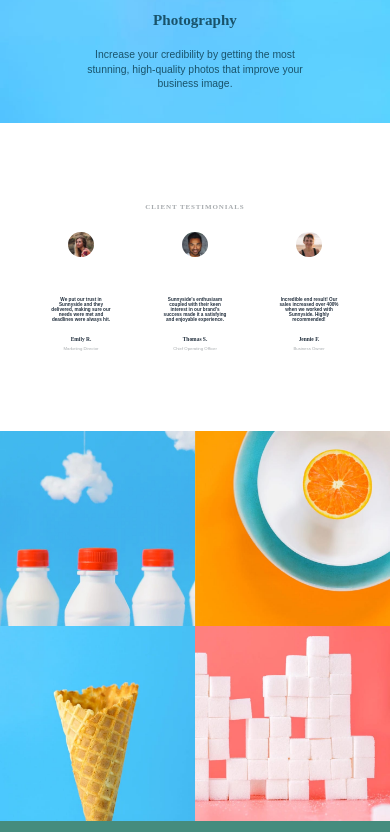
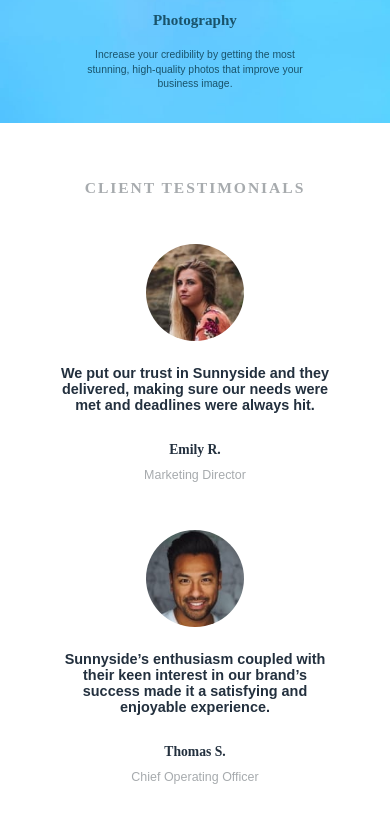
Before and after one commit to TheAncientOwl/sunnyside-agency-landing-page, a React (Create React App) app: page / in a window 390 px wide. Shown: the part 2620-3452 px from the top of the page. Built offline with nearby package versions, Linux system fonts and the light colour scheme; a web font is replaced by a local one.

Commit message:
made testimonials responsive.

```diff
--- a/src/components/testimonials/TestimonialsElements.js
+++ b/src/components/testimonials/TestimonialsElements.js
@@ -1,8 +1,13 @@
 import styled from 'styled-components';
 import Colors from '../../Colors';
+import Breakpoints from '../../Breakpoints';
 
 export const Container = styled.div`
   padding: 5em 3em;
+
+  @media (max-width: ${Breakpoints.sm}) {
+    padding: 3.5em;
+  }
 `;
 
 export const Title = styled.div`
@@ -14,10 +19,18 @@ export const Title = styled.div`
   letter-spacing: 0.125em;
   color: ${Colors.grayBlue};
   margin-bottom: 3em;
+
+  @media (max-width: ${Breakpoints.sm}) {
+    font-size: 4vw;
+  }
 `;
 
 export const List = styled.div`
   display: flex;
   justify-content: space-around;
   gap: 3em;
+
+  @media (max-width: ${Breakpoints.sm}) {
+    flex-direction: column;
+  }
 `;
--- a/src/components/testimonials/testimonial/TestimonialElements.js
+++ b/src/components/testimonials/testimonial/TestimonialElements.js
@@ -1,5 +1,6 @@
 import styled from 'styled-components';
 import Colors from '../../../Colors';
+import Breakpoints from '../../../Breakpoints';
 
 export const Container = styled.div`
   display: flex;
@@ -12,6 +13,11 @@ export const Image = styled.img`
   border-radius: 50%;
   width: 6.5vw;
   margin-bottom: 2.5em;
+
+  @media (max-width: ${Breakpoints.sm}) {
+    width: 25vw;
+    margin-bottom: 1.5em;
+  }
 `;
 
 export const Text = styled.div`
@@ -21,6 +27,11 @@ export const Text = styled.div`
   font-size: 1.2vw;
   color: ${Colors.darkDesaturatedBlue};
   margin-bottom: 3em;
+
+  @media (max-width: ${Breakpoints.sm}) {
+    font-size: 3.7vw;
+    margin-bottom: 2em;
+  }
 `;
 
 export const Name = styled.div`
@@ -29,9 +40,17 @@ export const Name = styled.div`
   font-family: cursive;
   color: ${Colors.darkDesaturatedBlue};
   margin-bottom: 0.7em;
+
+  @media (max-width: ${Breakpoints.sm}) {
+    font-size: 3.5vw;
+  }
 `;
 
 export const Title = styled.div`
   font-size: 1.1vw;
   color: ${Colors.grayBlue};
+
+  @media (max-width: ${Breakpoints.sm}) {
+    font-size: 3.2vw;
+  }
 `;
```
